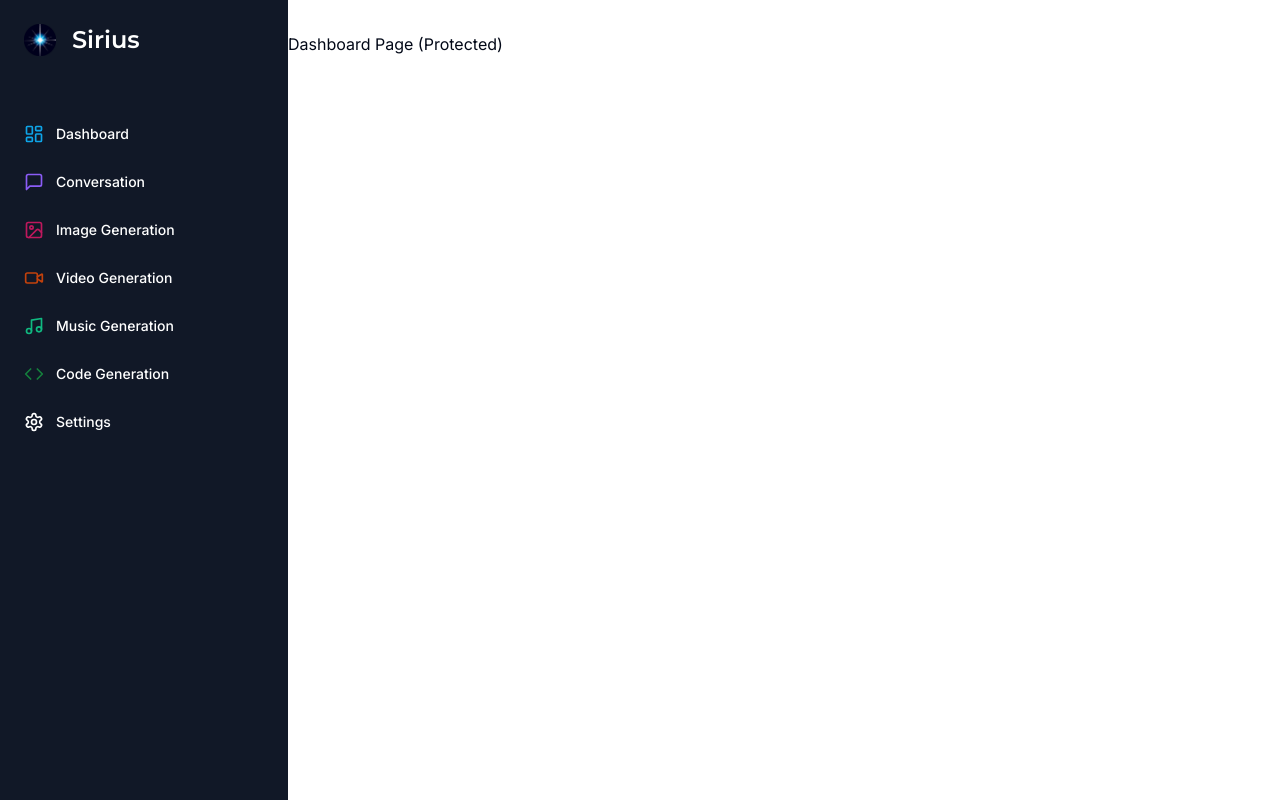
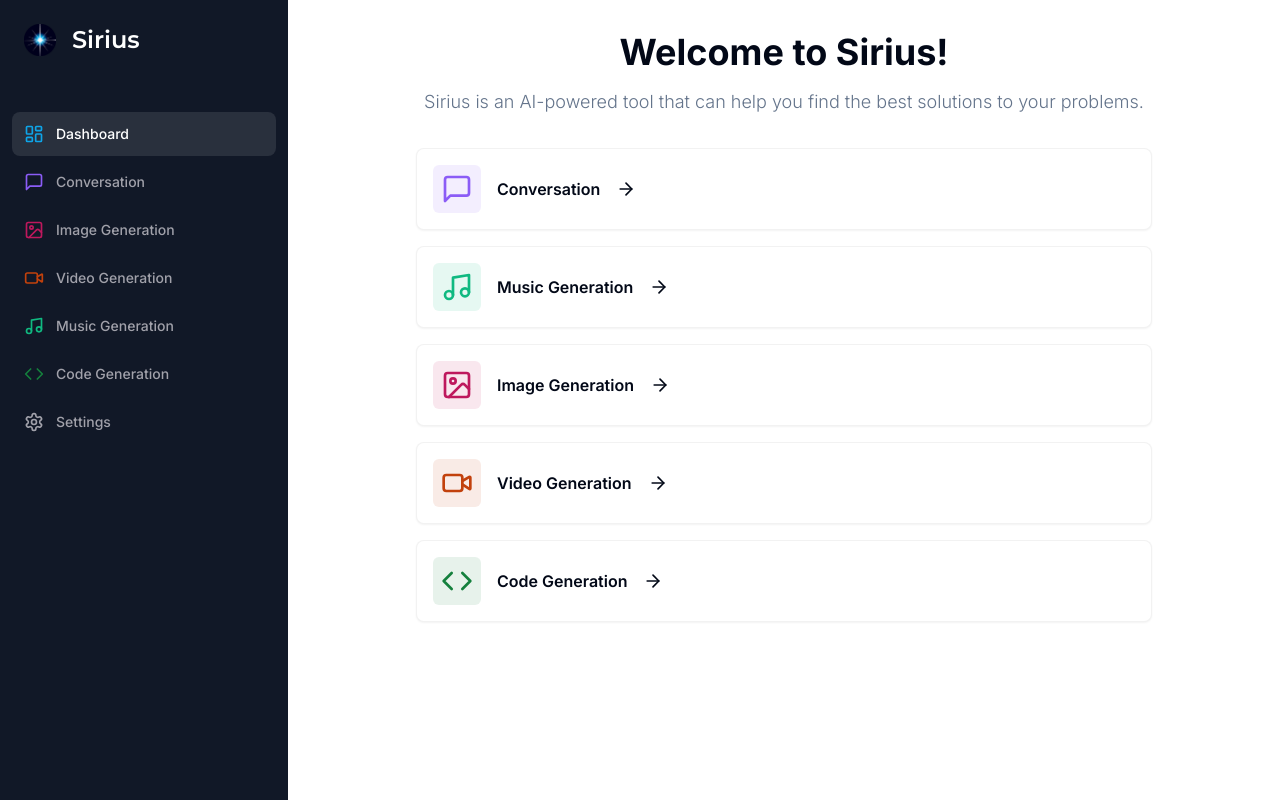
Before and after one commit to BdNWoG/Sirius, a Next.js app in the folder ai-saas/: page /dashboard in a window 1280 px wide. Built offline with nearby package versions, Linux system fonts and the light colour scheme.

Commit message:
Dashboard

```diff
--- a/ai-saas/app/(dashboard)/(routes)/dashboard/page.tsx
+++ b/ai-saas/app/(dashboard)/(routes)/dashboard/page.tsx
@@ -1,7 +1,78 @@
+"use client";
+
+import { ArrowRight, Code, ImageIcon, MessageSquare, Music, VideoIcon } from "lucide-react";
+import { useRouter } from "next/navigation";
+
+import { Card } from "@/components/ui/card";
+import { cn } from "@/lib/utils";
+
+const tools = [
+  {
+    label: "Conversation",
+    icon: MessageSquare,
+    color: "text-violet-500",
+    bgColor: "bg-violet-500/10",
+    href: "/conversation"
+  },
+  {
+    label: "Music Generation",
+    icon: Music,
+    color: "text-emerald-500",
+    bgColor: "bg-emerald-500/10",
+    href: "/music"
+  },
+  {
+    label: "Image Generation",
+    icon: ImageIcon,
+    color: "text-pink-700",
+    bgColor: "bg-pink-700/10",
+    href: "/image"
+  },
+  {
+    label: "Video Generation",
+    icon: VideoIcon,
+    color: "text-orange-700",
+    bgColor: "bg-orange-700/10",
+    href: "/video"
+  },
+  {
+    label: "Code Generation",
+    icon: Code,
+    color: "text-green-700",
+    bgColor: "bg-green-700/10",
+    href: "/code"
+  },
+];
+
 const DashboardPage = () => {
+  const router = useRouter();
+
   return (
     <div>
-      <p>Dashboard Page (Protected)</p>
+      <div className="mb-8 space-y-4">
+        <h2 className="text-2xl md:text-4xl font-bold text-center">
+          Welcome to Sirius!
+        </h2>
+        <p className="text-muted-foreground font-light text-sm md:text-lg text-center">
+          Sirius is an AI-powered tool that can help you find the best solutions to your problems.
+        </p>
+      </div>
+      <div className="px-4 md:px-20 lg:px-32 space-y-4">
+        {tools.map((tool) => (
+          <Card onClick={() => router.push(tool.href)} key={tool.href}
+          className="p-4 border-black/5 flex items-center justify-between hover:shadow-md transition cursor-pointer">
+            <div className="flex items-center gap-x-4">
+              <div className={cn("p-2 w-fit rounded-md", tool.bgColor)}>
+                <tool.icon className={cn("w-8 h-8", tool.color)}/>
+              </div>
+              <div className="font-semibold">
+                {tool.label}
+              </div>
+              <ArrowRight className="w-5 h-5"/>
+            </div>
+          </Card>
+        ))}
+      </div>
     </div>
   );
 }
--- /dev/null
+++ b/ai-saas/components/mobile-sidebar.tsx
@@ -0,0 +1,34 @@
+"use client";
+
+import { Button } from "@/components/ui/button";
+import { Menu } from "lucide-react";
+import { Sheet, SheetContent, SheetTrigger } from "@/components/ui/sheet";
+import Sidebar from "@/components/sidebar";
+import { useEffect, useState } from "react";
+
+const MobileSidebar = () => {
+    const [isMounted, setIsMounted] = useState(false);
+
+    useEffect(() => {
+        setIsMounted(true);
+    }, []);
+
+    if (!isMounted) {
+        return null;
+    }
+
+    return (
+        <Sheet>
+            <SheetTrigger>
+                <Button variant="ghost" size="icon" className="md:hidden">
+                    <Menu/>
+                </Button>
+            </SheetTrigger>
+            <SheetContent side="left" className="p-0">
+                <Sidebar/>
+            </SheetContent>
+        </Sheet>
+    );
+}
+
+export default MobileSidebar;
--- a/ai-saas/components/navbar.tsx
+++ b/ai-saas/components/navbar.tsx
@@ -1,13 +1,10 @@
-import { Button } from "@/components/ui/button"
-import { Menu } from "lucide-react"
 import { UserButton } from "@clerk/nextjs"
+import MobileSidebar from "@/components/mobile-sidebar";
 
 const Navbar = () => {
     return (
         <div className="flex items-center p-4">
-            <Button variant="ghost" size="icon" className="md:hidden">
-                <Menu/>
-            </Button>
+            <MobileSidebar/>
             <div className="flex w-full justify-end">
                 <UserButton afterSignOutUrl="/"/>
             </div>
--- a/ai-saas/components/sidebar.tsx
+++ b/ai-saas/components/sidebar.tsx
@@ -3,6 +3,7 @@
 import Link from "next/link";
 import Image from "next/image";
 import { Montserrat } from "next/font/google";
+import { usePathname } from "next/navigation";
 
 import { cn } from "@/lib/utils";
 import { Code, ImageIcon, LayoutDashboard, MessageSquare, Music, Settings, VideoIcon } from "lucide-react";
@@ -19,41 +20,42 @@
     {
         label: "Conversation",
         icon: MessageSquare,
-        href: "/dashboard",
+        href: "/conversation",
         color: "text-violet-500"
     },
     {
         label: "Image Generation",
         icon: ImageIcon,
-        href: "/dashboard",
+        href: "/image",
         color: "text-pink-700"
     },
     {
         label: "Video Generation",
         icon: VideoIcon,
-        href: "/dashboard",
+        href: "/video",
         color: "text-orange-700"
     },
     {
         label: "Music Generation",
         icon: Music,
-        href: "/dashboard",
+        href: "/music",
         color: "text-emerald-500"
     },
     {
         label: "Code Generation",
         icon: Code,
-        href: "/dashboard",
+        href: "/code",
         color: "text-green-700"
     },
     {
         label: "Settings",
         icon: Settings,
-        href: "/dashboard",
+        href: "/settings",
     },
 ];
 
 const Sidebar = () => {
+    const pathname = usePathname();
     return (
         <div className="space-y-4 py-4 flex flex-col h-full bg-[#111827] text-white">
             <div className="px-3 py-2 flex-1">
@@ -68,8 +70,8 @@
                 <div className="space-y-1">
                     {Routes.map((route) => (
                         <Link href={route.href} key={route.href}
-                        className="text-sm group flex p-3 w-full justify-start font-medium cursor-pointer
-                        hover:text-white hover:bg-white/10 rounded-lg transition">
+                        className={cn("text-sm group flex p-3 w-full justify-start font-medium cursor-pointer hover:text-white hover:bg-white/10 rounded-lg transition",
+                        pathname === route.href ? "text-white bg-white/10" : "text-zinc-400")}>
                             <div className="flex items-center flex-1">
                                 <route.icon className={cn("w-5 h-5 mr-3", route.color)}/>
                                 {route.label}
--- /dev/null
+++ b/ai-saas/components/ui/card.tsx
@@ -0,0 +1,79 @@
+import * as React from "react"
+
+import { cn } from "@/lib/utils"
+
+const Card = React.forwardRef<
+  HTMLDivElement,
+  React.HTMLAttributes<HTMLDivElement>
+>(({ className, ...props }, ref) => (
+  <div
+    ref={ref}
+    className={cn(
+      "rounded-lg border bg-card text-card-foreground shadow-sm",
+      className
+    )}
+    {...props}
+  />
+))
+Card.displayName = "Card"
+
+const CardHeader = React.forwardRef<
+  HTMLDivElement,
+  React.HTMLAttributes<HTMLDivElement>
+>(({ className, ...props }, ref) => (
+  <div
+    ref={ref}
+    className={cn("flex flex-col space-y-1.5 p-6", className)}
+    {...props}
+  />
+))
+CardHeader.displayName = "CardHeader"
+
+const CardTitle = React.forwardRef<
+  HTMLParagraphElement,
+  React.HTMLAttributes<HTMLHeadingElement>
+>(({ className, ...props }, ref) => (
+  <h3
+    ref={ref}
+    className={cn(
+      "text-2xl font-semibold leading-none tracking-tight",
+      className
+    )}
+    {...props}
+  />
+))
+CardTitle.displayName = "CardTitle"
+
+const CardDescription = React.forwardRef<
+  HTMLParagraphElement,
+  React.HTMLAttributes<HTMLParagraphElement>
+>(({ className, ...props }, ref) => (
+  <p
+    ref={ref}
+    className={cn("text-sm text-muted-foreground", className)}
+    {...props}
+  />
+))
+CardDescription.displayName = "CardDescription"
+
+const CardContent = React.forwardRef<
+  HTMLDivElement,
+  React.HTMLAttributes<HTMLDivElement>
+>(({ className, ...props }, ref) => (
+  <div ref={ref} className={cn("p-6 pt-0", className)} {...props} />
+))
+CardContent.displayName = "CardContent"
+
+const CardFooter = React.forwardRef<
+  HTMLDivElement,
+  React.HTMLAttributes<HTMLDivElement>
+>(({ className, ...props }, ref) => (
+  <div
+    ref={ref}
+    className={cn("flex items-center p-6 pt-0", className)}
+    {...props}
+  />
+))
+CardFooter.displayName = "CardFooter"
+
+export { Card, CardHeader, CardFooter, CardTitle, CardDescription, CardContent }
--- /dev/null
+++ b/ai-saas/components/ui/sheet.tsx
@@ -0,0 +1,140 @@
+"use client"
+
+import * as React from "react"
+import * as SheetPrimitive from "@radix-ui/react-dialog"
+import { cva, type VariantProps } from "class-variance-authority"
+import { X } from "lucide-react"
+
+import { cn } from "@/lib/utils"
+
+const Sheet = SheetPrimitive.Root
+
+const SheetTrigger = SheetPrimitive.Trigger
+
+const SheetClose = SheetPrimitive.Close
+
+const SheetPortal = SheetPrimitive.Portal
+
+const SheetOverlay = React.forwardRef<
+  React.ElementRef<typeof SheetPrimitive.Overlay>,
+  React.ComponentPropsWithoutRef<typeof SheetPrimitive.Overlay>
+>(({ className, ...props }, ref) => (
+  <SheetPrimitive.Overlay
+    className={cn(
+      "fixed inset-0 z-50 bg-black/80  data-[state=open]:animate-in data-[state=closed]:animate-out data-[state=closed]:fade-out-0 data-[state=open]:fade-in-0",
+      className
+    )}
+    {...props}
+    ref={ref}
+  />
+))
+SheetOverlay.displayName = SheetPrimitive.Overlay.displayName
+
+const sheetVariants = cva(
+  "fixed z-50 gap-4 bg-background p-6 shadow-lg transition ease-in-out data-[state=open]:animate-in data-[state=closed]:animate-out data-[state=closed]:duration-300 data-[state=open]:duration-500",
+  {
+    variants: {
+      side: {
+        top: "inset-x-0 top-0 border-b data-[state=closed]:slide-out-to-top data-[state=open]:slide-in-from-top",
+        bottom:
+          "inset-x-0 bottom-0 border-t data-[state=closed]:slide-out-to-bottom data-[state=open]:slide-in-from-bottom",
+        left: "inset-y-0 left-0 h-full w-3/4 border-r data-[state=closed]:slide-out-to-left data-[state=open]:slide-in-from-left sm:max-w-sm",
+        right:
+          "inset-y-0 right-0 h-full w-3/4  border-l data-[state=closed]:slide-out-to-right data-[state=open]:slide-in-from-right sm:max-w-sm",
+      },
+    },
+    defaultVariants: {
+      side: "right",
+    },
+  }
+)
+
+interface SheetContentProps
+  extends React.ComponentPropsWithoutRef<typeof SheetPrimitive.Content>,
+    VariantProps<typeof sheetVariants> {}
+
+const SheetContent = React.forwardRef<
+  React.ElementRef<typeof SheetPrimitive.Content>,
+  SheetContentProps
+>(({ side = "right", className, children, ...props }, ref) => (
+  <SheetPortal>
+    <SheetOverlay />
+    <SheetPrimitive.Content
+      ref={ref}
+      className={cn(sheetVariants({ side }), className)}
+      {...props}
+    >
+      {children}
+      <SheetPrimitive.Close className="absolute right-4 top-4 rounded-sm opacity-70 ring-offset-background transition-opacity hover:opacity-100 focus:outline-none focus:ring-2 focus:ring-ring focus:ring-offset-2 disabled:pointer-events-none data-[state=open]:bg-secondary">
+        <X className="h-4 w-4" />
+        <span className="sr-only">Close</span>
+      </SheetPrimitive.Close>
+    </SheetPrimitive.Content>
+  </SheetPortal>
+))
+SheetContent.displayName = SheetPrimitive.Content.displayName
+
+const SheetHeader = ({
+  className,
+  ...props
+}: React.HTMLAttributes<HTMLDivElement>) => (
+  <div
+    className={cn(
+      "flex flex-col space-y-2 text-center sm:text-left",
+      className
+    )}
+    {...props}
+  />
+)
+SheetHeader.displayName = "SheetHeader"
+
+const SheetFooter = ({
+  className,
+  ...props
+}: React.HTMLAttributes<HTMLDivElement>) => (
+  <div
+    className={cn(
+      "flex flex-col-reverse sm:flex-row sm:justify-end sm:space-x-2",
+      className
+    )}
+    {...props}
+  />
+)
+SheetFooter.displayName = "SheetFooter"
+
+const SheetTitle = React.forwardRef<
+  React.ElementRef<typeof SheetPrimitive.Title>,
+  React.ComponentPropsWithoutRef<typeof SheetPrimitive.Title>
+>(({ className, ...props }, ref) => (
+  <SheetPrimitive.Title
+    ref={ref}
+    className={cn("text-lg font-semibold text-foreground", className)}
+    {...props}
+  />
+))
+SheetTitle.displayName = SheetPrimitive.Title.displayName
+
+const SheetDescription = React.forwardRef<
+  React.ElementRef<typeof SheetPrimitive.Description>,
+  React.ComponentPropsWithoutRef<typeof SheetPrimitive.Description>
+>(({ className, ...props }, ref) => (
+  <SheetPrimitive.Description
+    ref={ref}
+    className={cn("text-sm text-muted-foreground", className)}
+    {...props}
+  />
+))
+SheetDescription.displayName = SheetPrimitive.Description.displayName
+
+export {
+  Sheet,
+  SheetPortal,
+  SheetOverlay,
+  SheetTrigger,
+  SheetClose,
+  SheetContent,
+  SheetHeader,
+  SheetFooter,
+  SheetTitle,
+  SheetDescription,
+}
--- a/ai-saas/package.json
+++ b/ai-saas/package.json
@@ -10,6 +10,7 @@
   },
   "dependencies": {
     "@clerk/nextjs": "^5.0.3",
+    "@radix-ui/react-dialog": "^1.0.5",
     "@radix-ui/react-slot": "^1.0.2",
     "class-variance-authority": "^0.7.0",
     "clsx": "^2.1.1",
```
Also changed, not shown: 1 other file (tests, documents, lock files or other folders).
